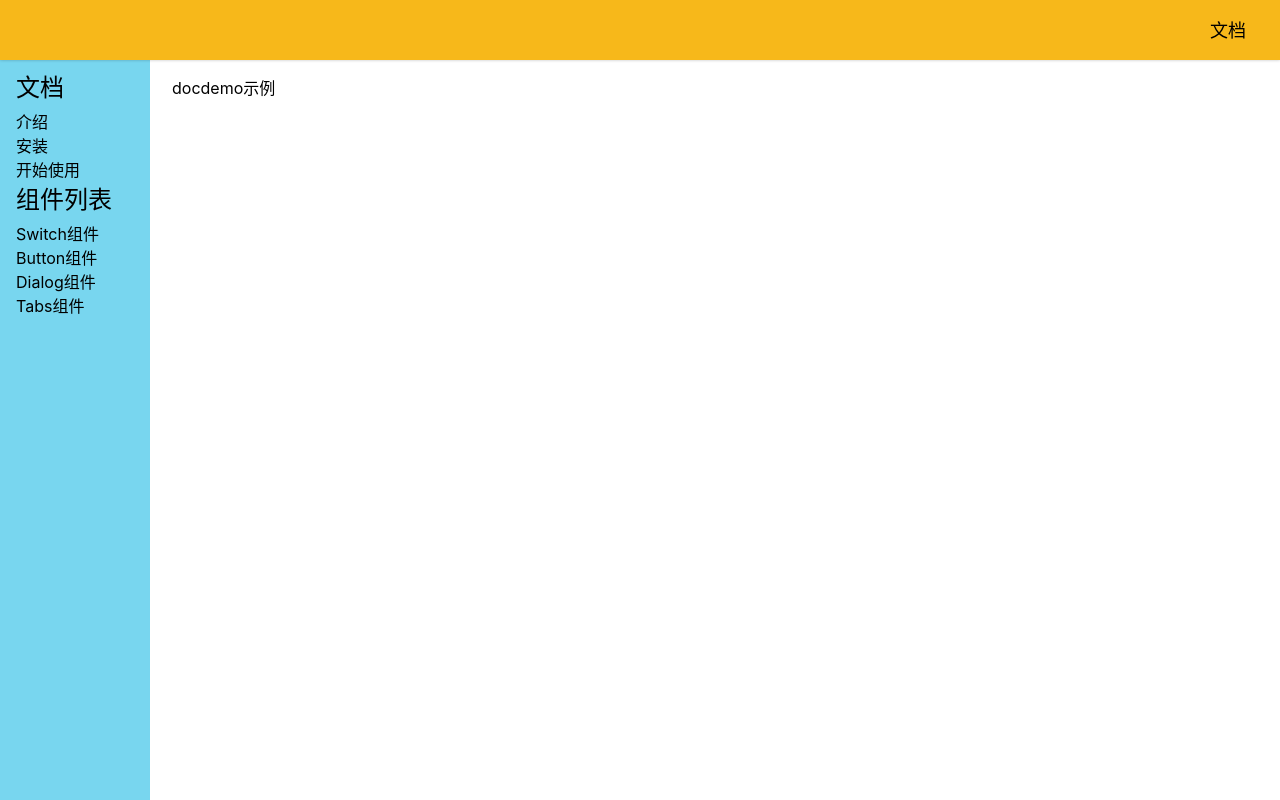
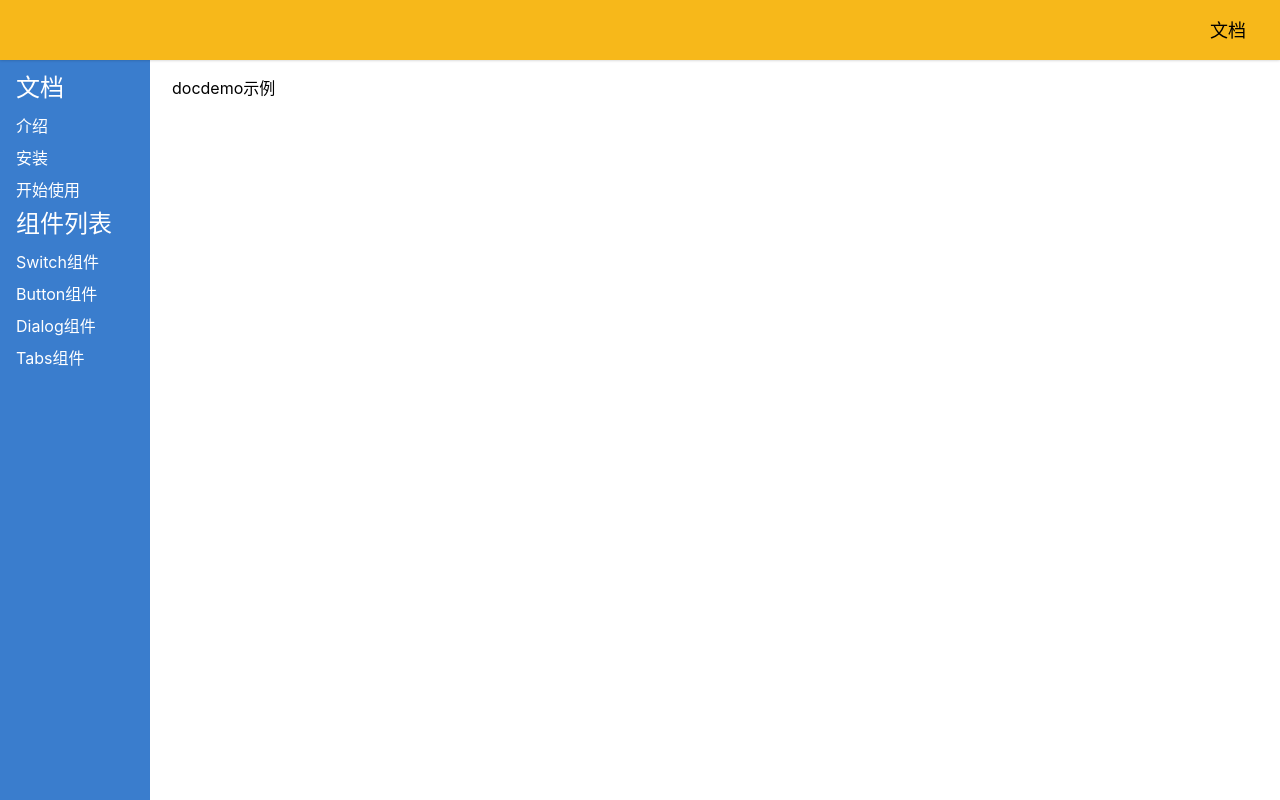
Before and after one commit to GeekyGuang/pika-ui, a Vue app: page /#/doc in a window 1280 px wide. Built offline with nearby package versions, Linux system fonts and the light colour scheme.

Commit message:
高亮当前路由

```diff
--- a/src/views/Doc.vue
+++ b/src/views/Doc.vue
@@ -82,25 +82,28 @@ export default {
       }
   }
   aside {
-      background: #78d6ef;
+      background: #3a7dcd;
       width: 150px;
-      padding: 16px;
       position: fixed;
       top:0;
       left: 0;
       padding-top: 70px;
       height: 100%;
+      color: white;
       > h2 {
           margin-bottom: 4px;
+          padding: 0 16px;
       }
       > ol {
-          > a {
-              padding: 4px 0;
+          a {
+              padding: 4px 16px;
               display: block;
           }
 
           .router-link-active {
-              background: white;
+              background: #f7b81a;
+              color: white;
+              box-shadow: 0 0 3px rgba(0,0,0,0.25);
           }
       }
   }
```
